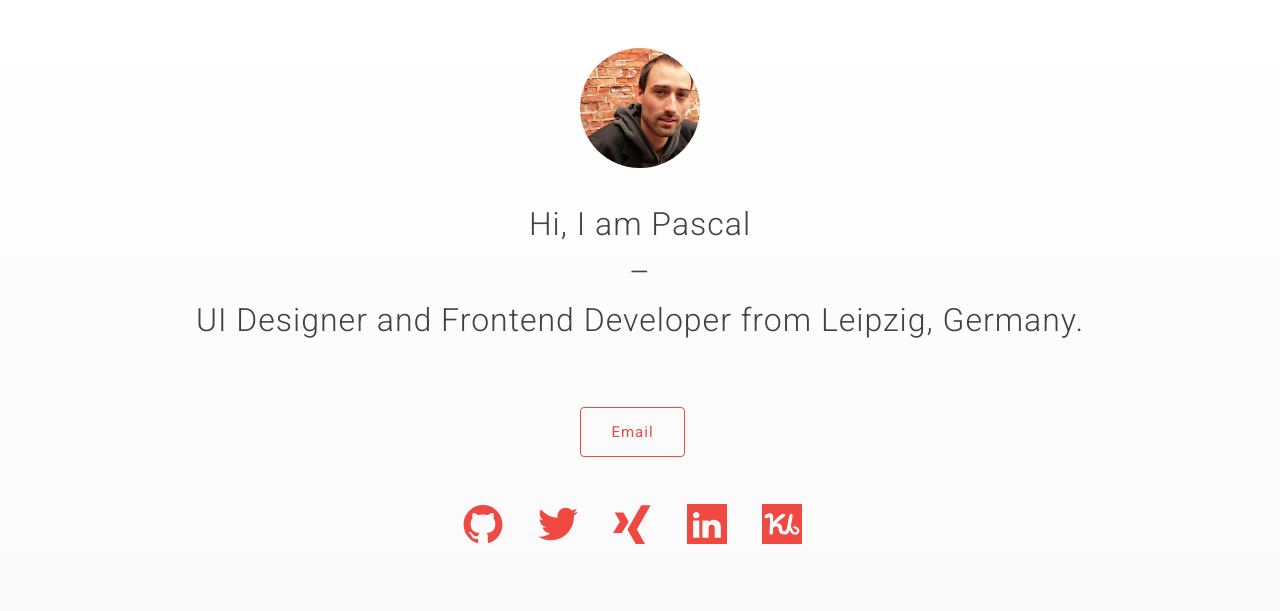
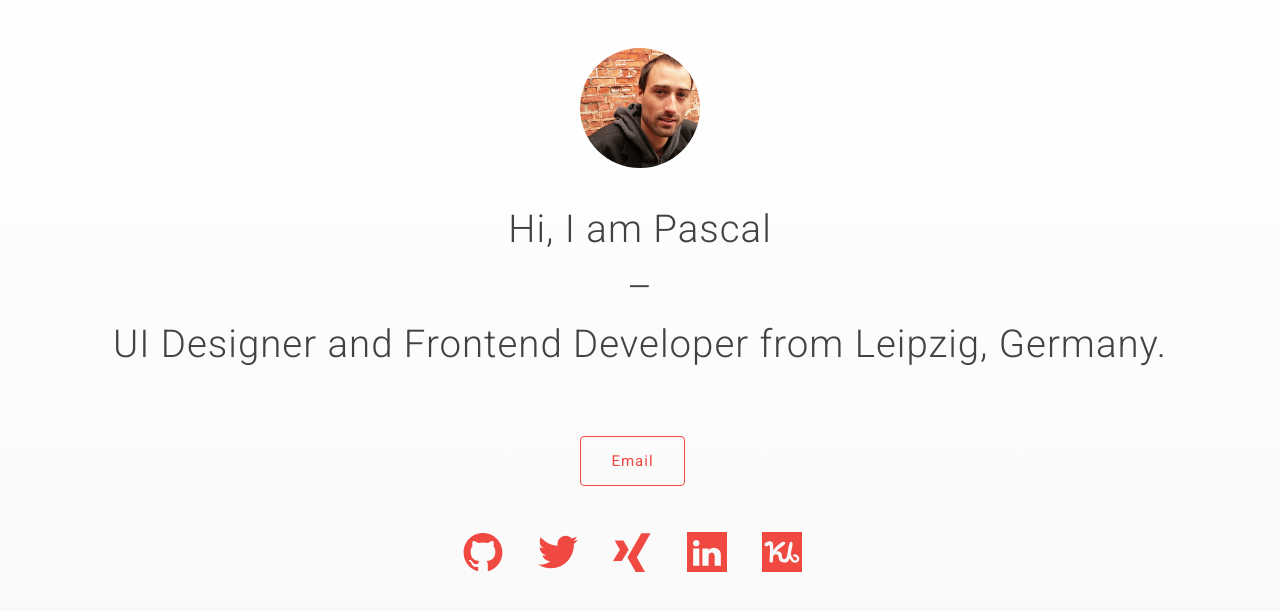
Before and after one commit to paesku/paesku.github.io, a Jekyll site: the page built from index.html, in a window 1280 px wide. Shown: the top 611 px of the page. Built offline with Jekyll 4.4.1, drawn with Linux system fonts in a browser that asks for light colours.

Commit message:
Add responsive font size

```diff
--- a/_sass/_typo.scss
+++ b/_sass/_typo.scss
@@ -10,6 +10,21 @@
 h6 {
     font-weight: $heading-font-weight;
     color: $heading-font-color;
+}
+
+
+h1 {
+  font-size: calc(1.4rem + 0.4 * ( (100vw - 10rem) / 40));
+}
+@media screen and (min-width: 50rem) {
+  h1 {
+    font-size: 2.4rem;
+  }
+}
+@media screen and (max-width: 10rem) {
+  h1 {
+  font-size: 1.2rem;
+  }
 }
 /**
  * Links
```
